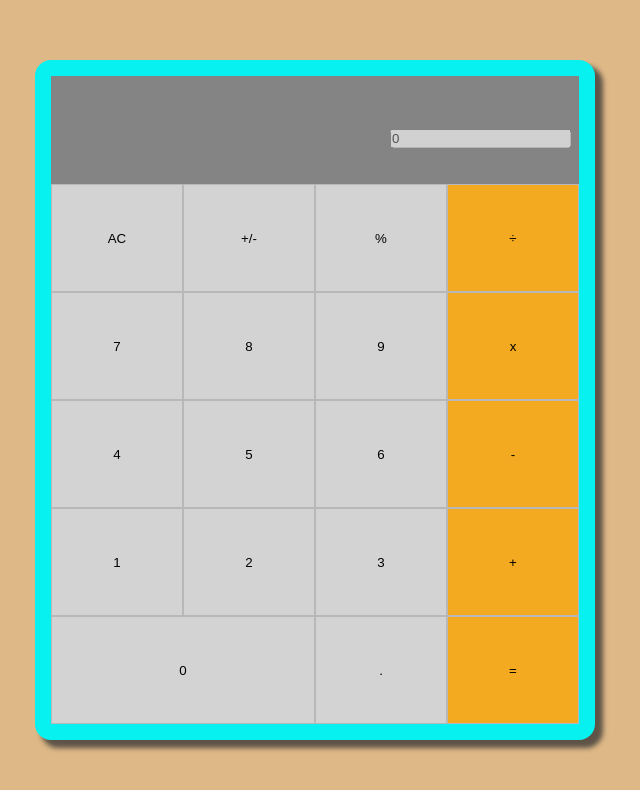
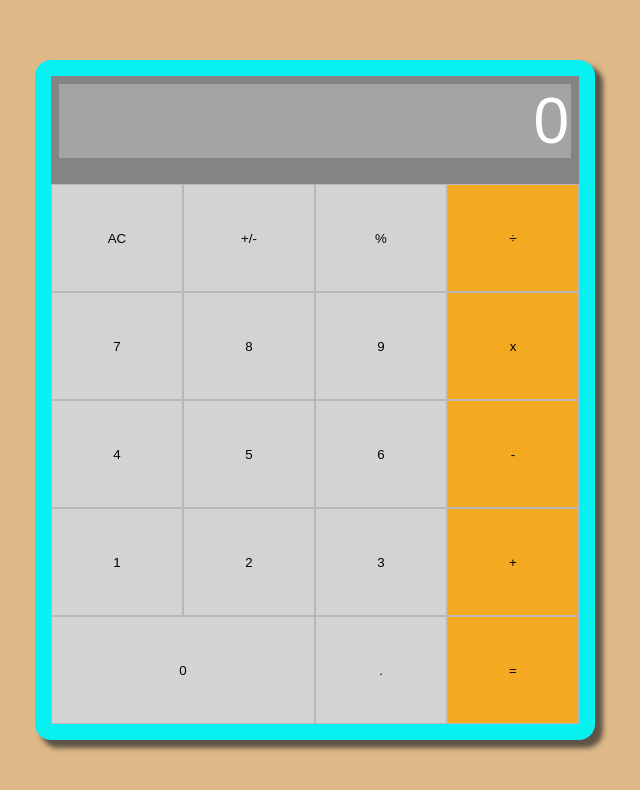
Before and after one commit to The-Normal-One1/math-magicians, a React (Create React App) app: page / in a window 1280 px wide. Shown: the top 790 px of the page, without its empty margins (325-965 px from the left). Built offline with nearby package versions, Linux system fonts and the light colour scheme.

Commit message:
Edit App.css file for the input field

```diff
--- a/src/App.css
+++ b/src/App.css
@@ -40,6 +40,16 @@
   background-color: rgb(133, 132, 132);
   color: white;
 }
+.input {
+  grid-column: 1/ -1;
+  text-align: right;
+  font-size: 64px;
+  width: 100%;
+  padding-right: 2px;
+  color: white;
+  border: none;
+  overflow: hidden;
+}
 
 .btn {
   display: grid;
```
